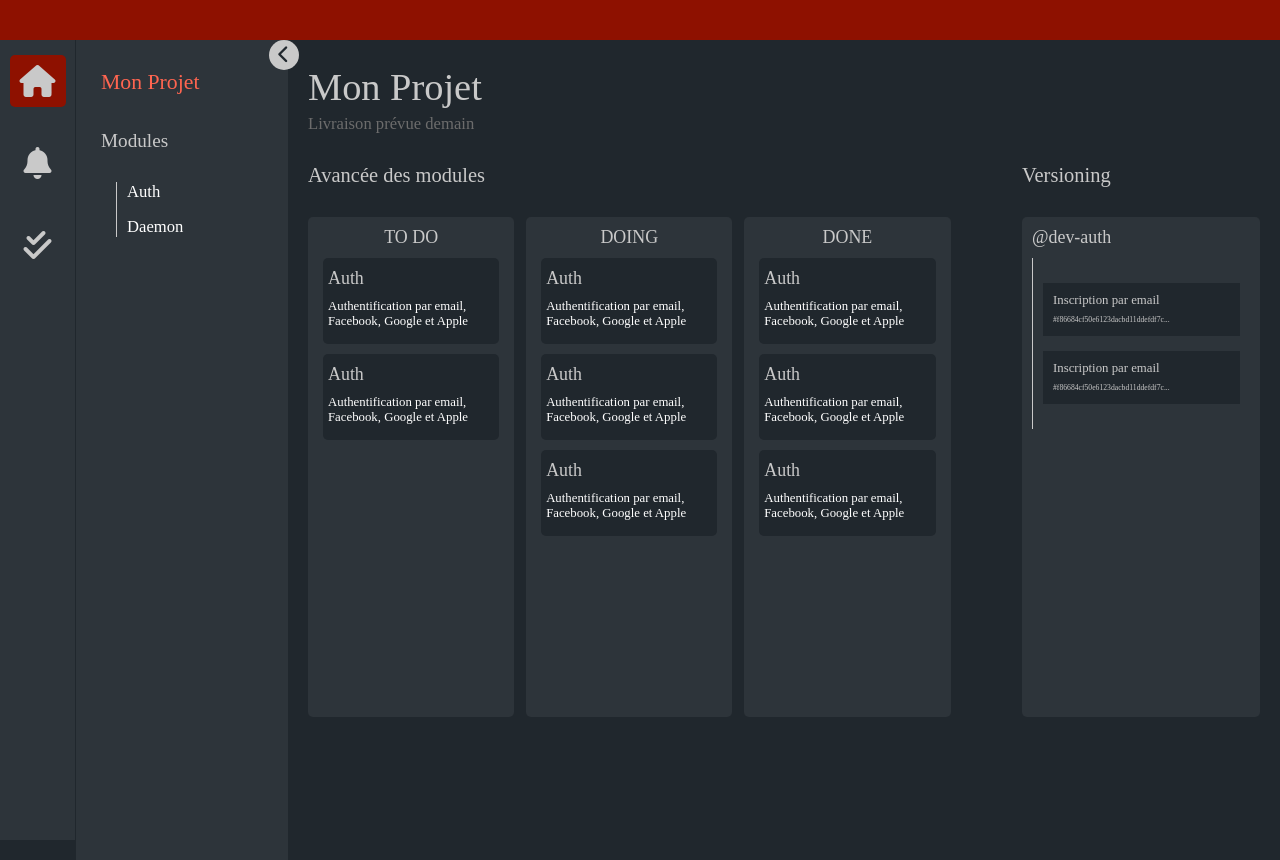
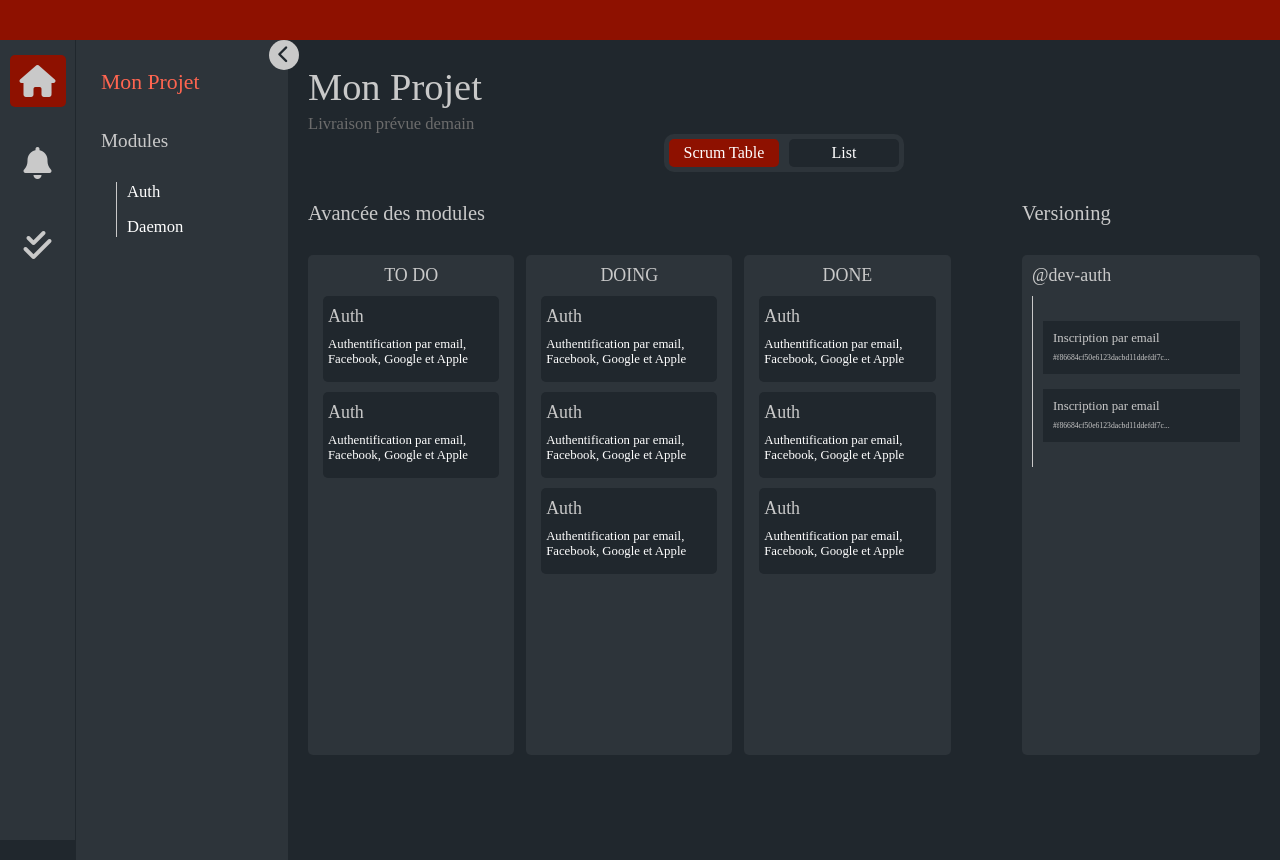
Before and after one commit to aklipfel/project-tracker, a Vue app: page /tasks in a window 1280 px wide. Built offline with nearby package versions, Linux system fonts and the light colour scheme.

Commit message:
Switch between scrum table and tasks list

```diff
--- a/src/views/Tasks.vue
+++ b/src/views/Tasks.vue
@@ -4,16 +4,24 @@
 
     <div class="module">
       <div v-if="selected.id == project.id" class="infos">
-        <h1>Mon Projet</h1>
+        <h1>{{ project.name }}</h1>
         <h4>Livraison prévue demain</h4>
       </div>
       <div v-else class="infos">
         <h1>Auth</h1>
         <h4>Livraison prévue demain</h4>
       </div>
+      <div class="switch-container">
+        <div class="switch">
+          <div :class="{ active: scrumTable }" @click="switchView">
+            Scrum Table
+          </div>
+          <div :class="{ active: !scrumTable }" @click="switchView">List</div>
+        </div>
+      </div>
       <div class="content">
-        <ScrumTable v-if="selected.id == project.id" />
-        <TasksList :tasks="selected.tasks" v-else />
+        <ScrumTable v-if="scrumTable" />
+        <TasksList v-else :tasks="selected.tasks" />
         <Versioning />
       </div>
     </div>
@@ -31,6 +39,7 @@ export default {
   data() {
     return {
       toggleProject: true,
+      scrumTable: true,
       project: { id: 0, name: "Mon Projet", tasks: [] },
       selected: { id: 0, name: "Mon Projet", tasks: [] },
       //To State
@@ -152,6 +161,9 @@ export default {
     setSelected(val) {
       this.selected = val;
     },
+    switchView() {
+      this.scrumTable = !this.scrumTable;
+    },
   },
 };
 </script>
@@ -166,5 +178,28 @@ export default {
     width: 100%;
     padding: 20px;
   }
+
+  .switch-container {
+    .switch {
+      display: inline-flex;
+      justify-content: center;
+      align-items: center;
+      margin: 0 auto;
+      background-color: $darkgrey;
+      border-radius: 10px;
+      div {
+        flex: 1 1 2;
+        padding: 5px;
+        min-width: 100px;
+        margin: 5px;
+        color: white;
+        background-color: $dark;
+        border-radius: 5px;
+      }
+      .active {
+        background-color: $darkred;
+      }
+    }
+  }
 }
 </style>
```
